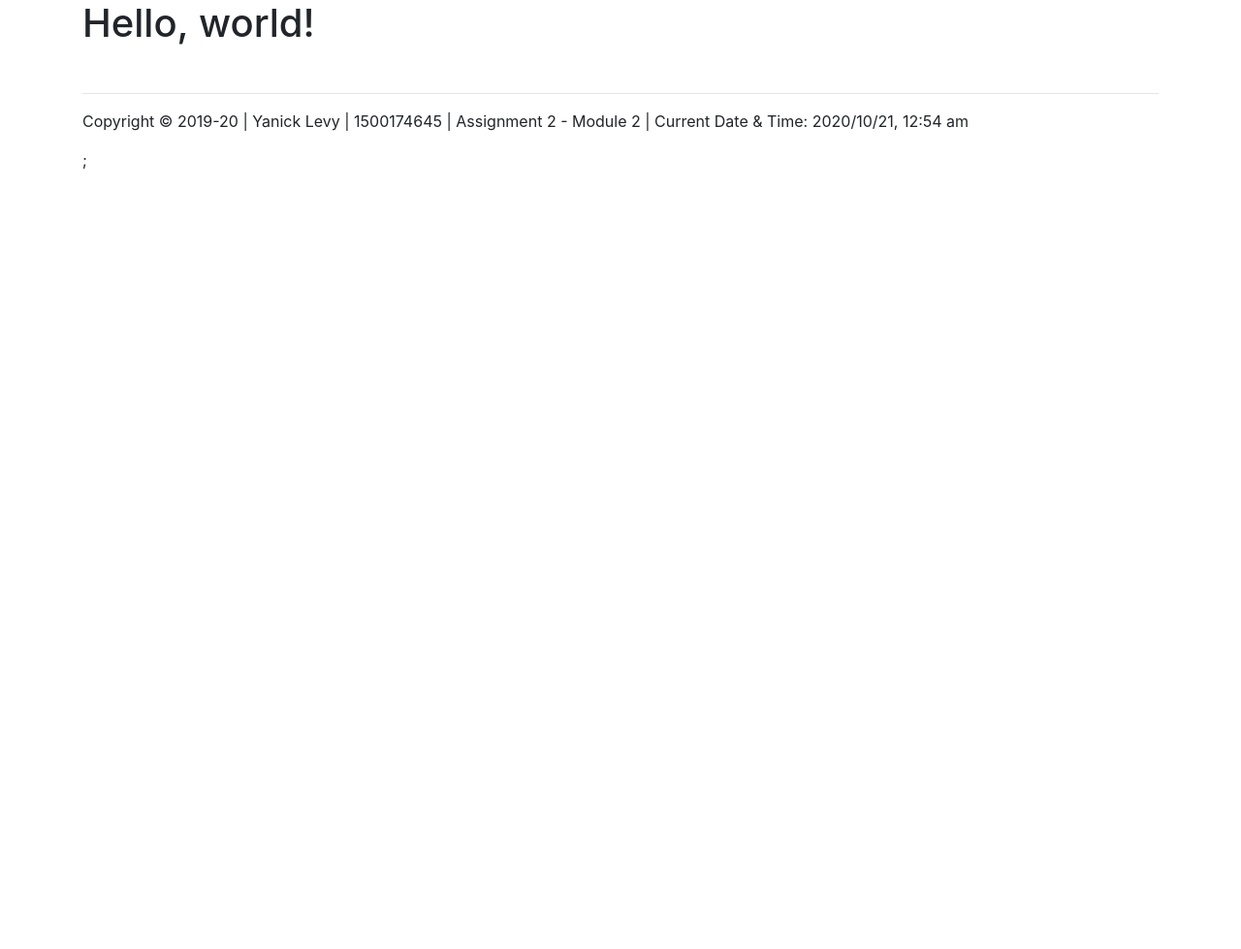
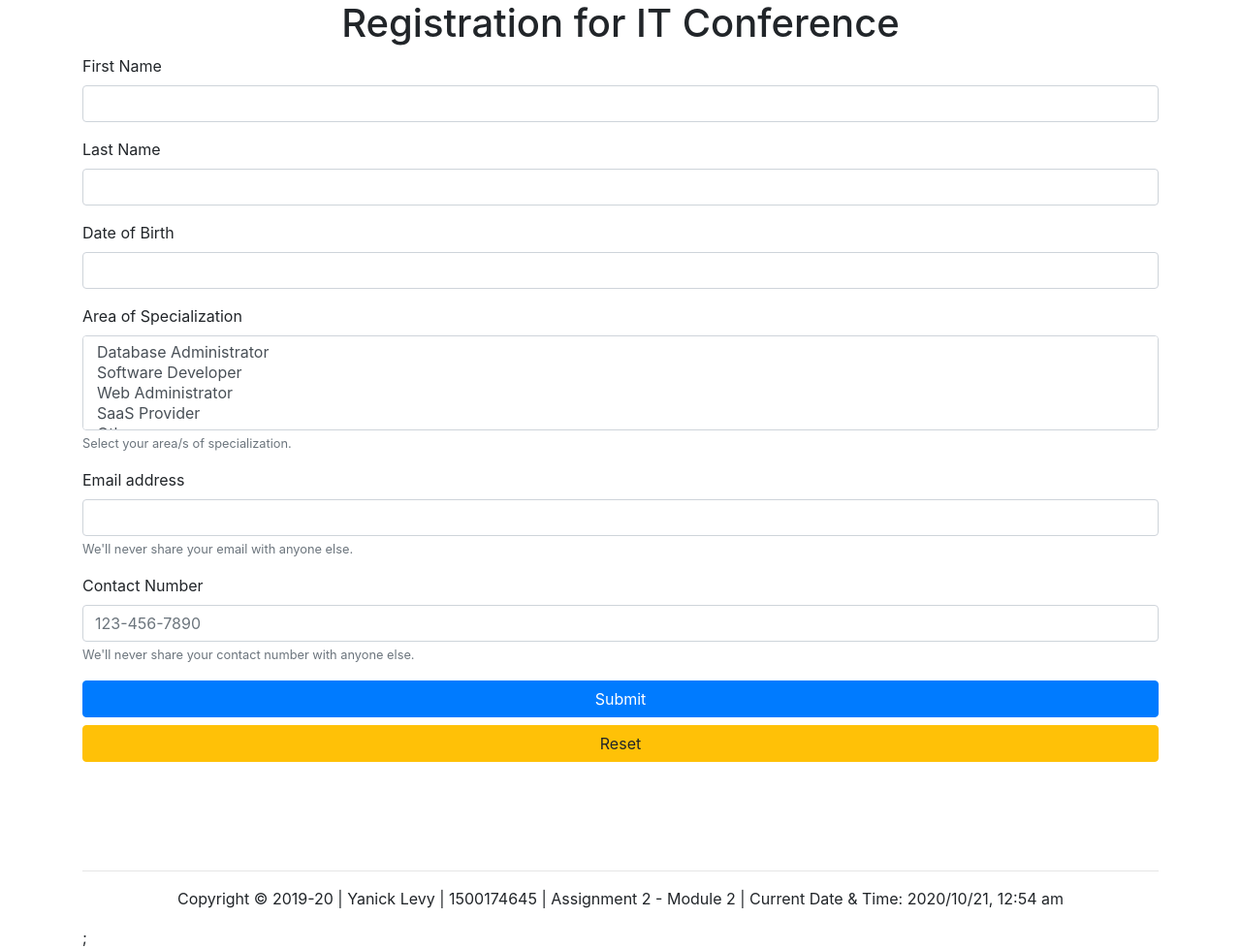
Before and after one commit to YanickGit/attendance, a PHP site: page / in a window 1280 px wide. Shown: the whole page at 97% size. Before the commit the page ends 800 px from the top, so only its background shows below. Run offline with PHP 8.4, Linux system fonts and the light colour scheme; some libraries are stand-ins or nearby versions.

Commit message:
Created Registration Form
Created Registration Form

```diff
--- a/includes/footer.php
+++ b/includes/footer.php
@@ -1,4 +1,4 @@
-
+    <br><br><br>
         <div id="footer">
             <?php
                 date_default_timezone_set("America/Bogota");
@@ -6,7 +6,7 @@
                 $year = date("y");
                 echo'
                 <br><hr/>
-                <p>Copyright &copy; 2019-'.$year.' | Yanick Levy | 1500174645 | Assignment 2 - Module 2 | Current Date & Time: '.$jm_date_time.'</p>
+                <p class = "text-center">Copyright &copy; 2019-'.$year.' | Yanick Levy | 1500174645 | Assignment 2 - Module 2 | Current Date & Time: '.$jm_date_time.'</p>
             ;'?>
         </div>
     </div>
@@ -17,6 +17,16 @@
     <script src="https://code.jquery.com/jquery-3.5.1.slim.min.js" integrity="sha384-DfXdz2htPH0lsSSs5nCTpuj/zy4C+OGpamoFVy38MVBnE+IbbVYUew+OrCXaRkfj" crossorigin="anonymous"></script>
     <script src="https://cdn.jsdelivr.net/npm/bootstrap@4.5.3/dist/js/bootstrap.bundle.min.js" integrity="sha384-ho+j7jyWK8fNQe+A12Hb8AhRq26LrZ/JpcUGGOn+Y7RsweNrtN/tE3MoK7ZeZDyx" crossorigin="anonymous"></script>
 
+    <!-- jQuery UI DatePicker -->
+    <script src="https://code.jquery.com/jquery-1.12.4.js"></script>
+    <script src="https://code.jquery.com/ui/1.12.1/jquery-ui.js"></script>
+    <script>
+        $( function() {
+        $( "#dob" ).datepicker({ dateFormat: 'yy-mm-dd' });
+        } );
+    </script>
+
+
     <!-- Option 2: jQuery, Popper.js, and Bootstrap JS
     <script src="https://code.jquery.com/jquery-3.5.1.slim.min.js" integrity="sha384-DfXdz2htPH0lsSSs5nCTpuj/zy4C+OGpamoFVy38MVBnE+IbbVYUew+OrCXaRkfj" crossorigin="anonymous"></script>
     <script src="https://cdn.jsdelivr.net/npm/popper.js@1.16.1/dist/umd/popper.min.js" integrity="sha384-9/reFTGAW83EW2RDu2S0VKaIzap3H66lZH81PoYlFhbGU+6BZp6G7niu735Sk7lN" crossorigin="anonymous"></script>
--- a/includes/header.php
+++ b/includes/header.php
@@ -7,10 +7,12 @@
 
     <!-- Bootstrap CSS -->
     <link rel="stylesheet" href="https://cdn.jsdelivr.net/npm/bootstrap@4.5.3/dist/css/bootstrap.min.css" integrity="sha384-TX8t27EcRE3e/ihU7zmQxVncDAy5uIKz4rEkgIXeMed4M0jlfIDPvg6uqKI2xXr2" crossorigin="anonymous">
+    <link rel="stylesheet" href="//code.jquery.com/ui/1.12.1/themes/base/jquery-ui.css">
 
     <link rel="sylesheet" href="css/site.css" />
 
-    <title>Attendance - <?php echo $title ?></title>
+
+     <title>Attendance - <?php echo $title ?></title>
   </head>
   <body>
       <div class="container">
--- a/index.php
+++ b/index.php
@@ -4,7 +4,70 @@
         require_once 'includes/header.php';
     ?>
 
-    <h1>Hello, world!</h1>
+    <h1 class = "text-center">Registration for IT Conference</h1>
+
+    <!--
+        Form Fields
+        - FirstName
+        - LastName
+        - Date of Birth (Use Date Picker)
+        - Specialty (Database Admin, Software Developer, Web Administrator, Other)
+        - Email Address
+        - Contact Number
+    -->
+
+    <form>
+        <div class="form-group">
+            <label for="firstname">First Name</label>
+            <input type="text" class="form-control" id="firstname" aria-describedby="firstname" required>
+        </div>
+        <div class="form-group">
+            <label for="lastname">Last Name</label>
+            <input type="text" class="form-control" id="lastname" aria-describedby="lastname" required>
+        </div>
+        <!-- Set Date Format to yyyy-mm-dd -->
+        <div class="form-group">
+            <label for="dob">Date of Birth</label>
+            <input type="text" class="form-control" id="dob" aria-describedby="dob" required>
+        </div>
+        <!-- Pull List From Database -->
+        <div class="form-group">
+            <label for="specialization">Area of Specialization</label>
+                <select multiple class="form-control" id="specialization" required>
+                    <option>Database Administrator</option>
+                    <option>Software Developer</option>
+                    <option>Web Administrator</option>
+                    <option>SaaS Provider</option>
+                    <option>Other</option>
+                </select>
+            <small id="specializationHelp" class="form-text text-muted">Select your area/s of specialization.</small>
+        </div>
+        <div class="form-group">
+            <label for="email">Email address</label>
+            <input type="email" class="form-control" id="email" aria-describedby="emailHelp" required>
+            <small id="emailHelp" class="form-text text-muted">We'll never share your email with anyone else.</small>
+        </div>
+        <div class="form-group">
+            <label for="phone">Contact Number</label>
+            <input type="tel" class="form-control" id="phone" aria-describedby="phoneHelp" placeholder="123-456-7890" pattern="[0-9]{3}-[0-9]{3}-[0-9]{4}">
+            <small id="phoneHelp" class="form-text text-muted">We'll never share your contact number with anyone else.</small>
+        </div>
+        <button type="submit" class="btn btn-primary btn-block">Submit</button>
+        <button type="reset" class="btn btn-warning btn-block">Reset</button>
+
+
+       <!--
+        <div class="btn-group btn-group-justified">
+            <div class="btn-group">
+                <button type="reset" class="btn btn-primary btn-block">Reset</button>
+            </div>
+            <div class="btn-group">
+
+            </div>
+        </div>
+        -->
+
+    </form>
 
     <?php
         require_once 'includes/footer.php';
```
